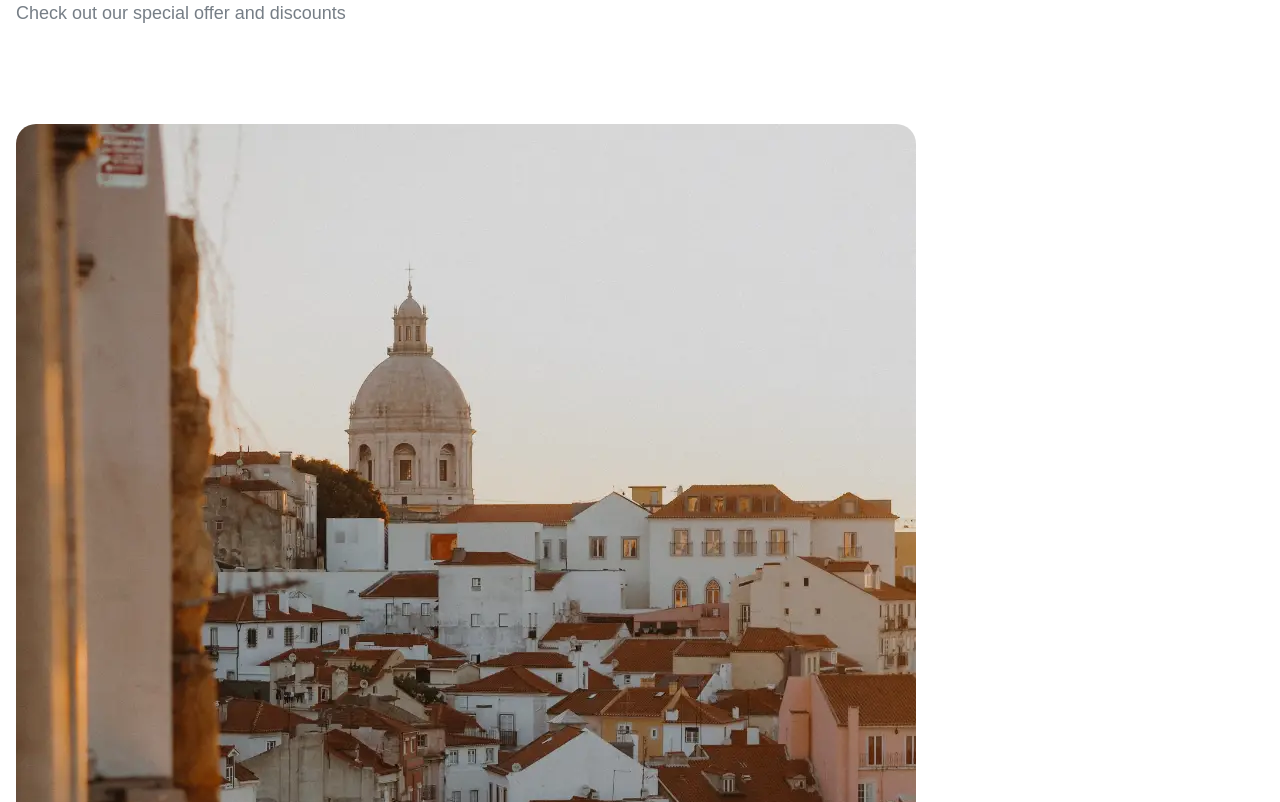
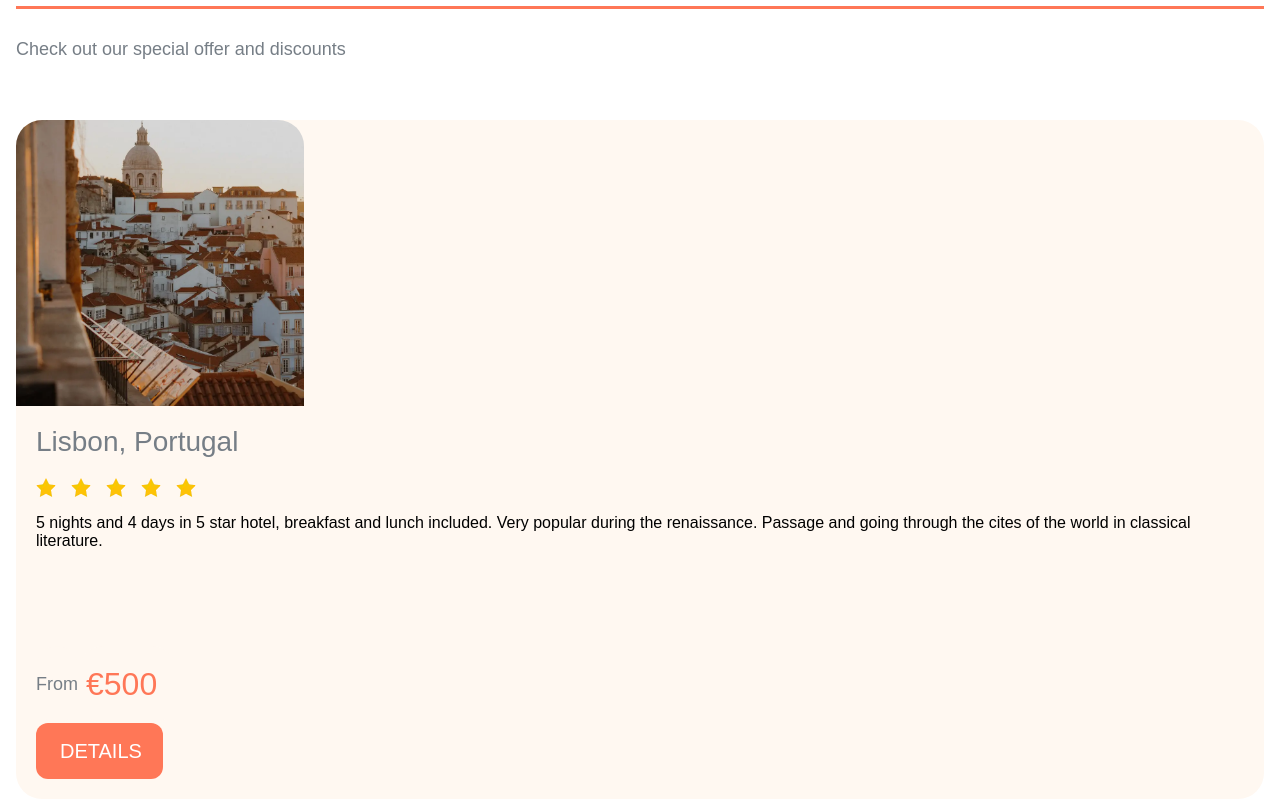
Before and after one commit to Gaston82/202301-w1chwe-diana-vidal-jairo-vidomines-gaston-artaza, a website built with Parcel: page src/index.html in a window 1280 px wide. Shown: the part 1818-2620 px from the top of the page. Built offline with nearby package versions, Linux system fonts and the light colour scheme; files whose address does not match are found by name.

Commit message:
create styles for special offer content add a new image for rating

```diff
--- a/src/index.html
+++ b/src/index.html
@@ -93,14 +93,22 @@
       <section class="special-offer__content">
         <img src="./img/lisbon.webp" alt="City of Portugal">
         <span>Lisbon, Portugal</span>
-        <i></i>
+        <div class="rating-stars">
+          <img src="/src/icons/yellow-star.webp" alt="Yellow star rating for Portugal" class="rating">
+          <img src="/src/icons/yellow-star.webp" alt="Yellow star rating for Portugal" class="rating">
+          <img src="/src/icons/yellow-star.webp" alt="Yellow star rating for Portugal" class="rating">
+          <img src="/src/icons/yellow-star.webp" alt="Yellow star rating for Portugal" class="rating">
+          <img src="/src/icons/yellow-star.webp" alt="Yellow star rating for Portugal" class="rating">
+        </div>
         <p>5 nights and 4 days in 5 star hotel, breakfast and lunch included. Very popular during the renaissance.
           Passage and going through the cites of the world in classical literature.</p>
-        <div>
-          <span class="special-offer__content special-offer__content--color">From</span>
-          <span class="special-offer__content special-offer__content--sizecolor">€500</span>
+        <div class="container-from-details">
+          <div class="container-from-details__price">
+            <span class="special-offer__content special-offer__content--color">From</span>
+            <span class="special-offer__content special-offer__content--sizecolor">€500</span>
+          </div>
+          <button>Details</button>
         </div>
-        <button>Details</button>
       </section>
 
       <section class="special-offer__arrows arrows">
--- a/src/sass/reset/_reset.scss
+++ b/src/sass/reset/_reset.scss
@@ -34,4 +34,6 @@ hr {
   height: 3px;
   background-color: #ff7757;
   border: none;
+  margin-top: 20px;
+  margin-bottom: 30px;
 }
--- a/src/sass/styles.scss
+++ b/src/sass/styles.scss
@@ -29,7 +29,7 @@ h2 {
     position: relative;
     span {
       font-family: fonts.$font-headers;
-      /* color: ; */
+
       font-size: 1.5rem;
     }
     > img {
@@ -73,24 +73,77 @@ h2 {
     }
   }
   &__content {
+    margin-top: 60px;
     span {
+      padding: 20px;
       font-family: fonts.$font-mulish;
       color: #767e86;
       font-size: 1.75rem;
     }
 
     p {
+      padding: 20px;
+      padding-top: 0;
+      padding-bottom: 0;
       font-family: fonts.$font-main;
       font-size: 1rem;
     }
+
+    img {
+      display: flex;
+      flex-direction: column;
+      object-fit: cover;
+      width: 288px;
+      height: 286px;
+      border-radius: 26px 26px 0px 0px;
+      margin: 0;
+    }
+
+    .rating-stars {
+      display: flex;
+      flex-direction: row;
+      gap: 15px;
+      padding: 20px;
+      padding-bottom: 0;
+      padding-top: 0;
+      .rating {
+        width: 20px;
+        height: 20px;
+      }
+    }
   }
+
+  .special-offer__content {
+    display: flex;
+    flex-direction: column;
+    background-color: #fff8f1;
+    border-radius: 26px 26px;
+
+    .container-from-details {
+      display: flex;
+      flex-direction: column;
+      padding: 20px;
+
+      &__price {
+        display: flex;
+        flex-direction: row;
+      }
+    }
+  }
+
   .special-offer__content--sizecolor {
     font-size: 2rem;
     color: #ff7757;
+    padding-left: 8px;
   }
 
   .special-offer__content--color {
+    font-size: 1.125rem;
     color: #767e86;
+    padding-left: 0;
+    padding-right: 0;
+    padding-bottom: 20px;
+    justify-content: center;
   }
 
   button {
```
Also changed, not shown: src/icons/satr.webp (deleted), src/icons/yellow-star.webp (added).
